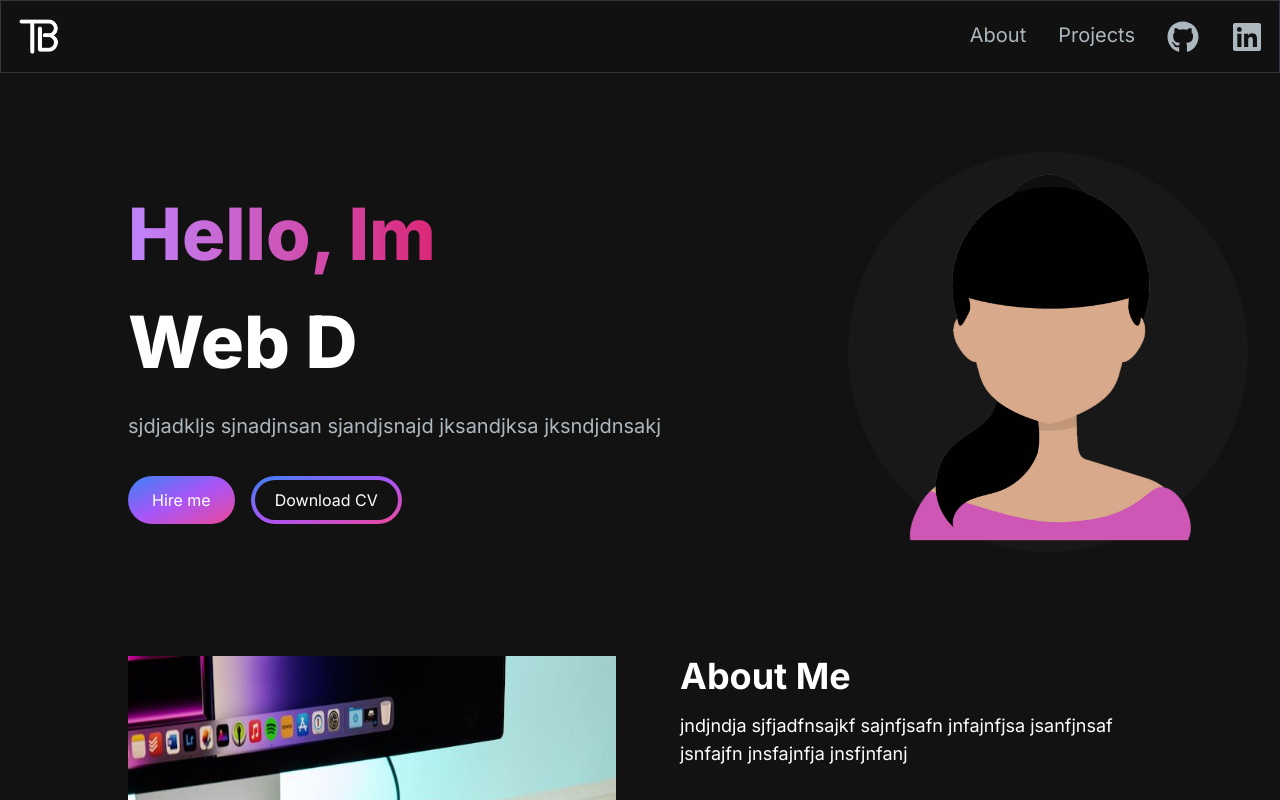
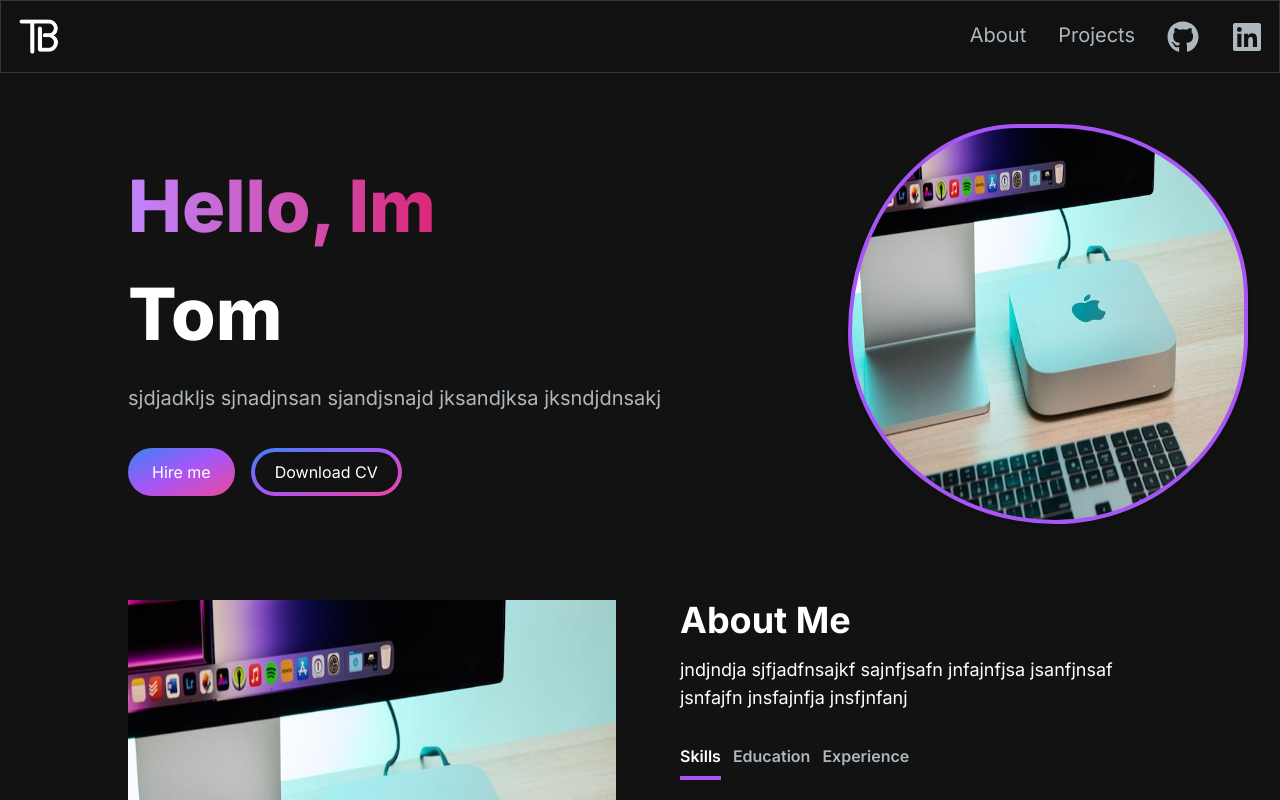
Before and after one commit to tomBlaine/portfolio-website, a Next.js app: page / in a window 1280 px wide. Shown: the top 800 px of the page. Built offline with nearby package versions, Linux system fonts and the light colour scheme.

Commit message:
removed type animation and added hero image blob

```diff
--- a/src/app/components/HeroSection.jsx
+++ b/src/app/components/HeroSection.jsx
@@ -1,8 +1,15 @@
 "use client";
 import React from 'react';
 import Image from 'next/image';
-import { TypeAnimation } from 'react-type-animation';
 import { motion } from "framer-motion";
+
+const variants = {
+  animate: {
+    borderRadius: ["60% 40% 30% 70% / 60% 30% 70% 40%", "30% 60% 70% 40% / 50% 60% 30% 60%", "60% 40% 30% 70% / 60% 30% 70% 40%"],
+    transition: { duration: 8, repeat: Infinity, ease: "easeInOut" }
+  }
+};
+
 const HeroSection = () => {
   return (
     <section id="hero" className="lg:py-10 scroll-mt-24 lg:ml-20">
@@ -17,21 +24,7 @@ const HeroSection = () => {
                 <h1 className="text-white mb-4 text-4xl lg:text-7xl lg:leading-normal sm:text-5xl font-extrabold">
                     <span className="text-transparent bg-clip-text bg-gradient-to-r from-primary-400 to-secondary-600">Hello, Im{" "}</span>
                     <br/>
-                    <TypeAnimation
-      sequence={[
-        'Tom',
-        1000,
-        'Mobile Developer',
-        1000,
-        'Web Developer',
-        1000,
-        'UI/UX Designer',
-        1000
-      ]}
-      wrapper="span"
-      speed={50}
-      repeat={Infinity}
-    />
+                    Tom
                 </h1>
                 <p className="text-[#ADB7BE] text-base sm:text-lg mb-6 lg:text-xl">
                     sjdjadkljs sjnadjnsan sjandjsnajd jksandjksa jksndjdnsakj
@@ -51,14 +44,12 @@ const HeroSection = () => {
               transition= {{ duration: 0.6 }}
               className="col-span-4 place-self-center mt-4 lg:mt-0"
             >
-                <div className="rounded-full bg-[#181818] w-[250px] h-[250px] lg:w-[400px] lg:h-[400px] relative">
-                    <Image
-                      src="/images/hero-image1.png"
-                      alt="hero image"
-                      className="absolute transform -translate-x-1/2 -translate-y-1/2 top-1/2 left-1/2"
-                      width={300}
-                      height={300}
-                    />
+                <div className="relative">
+                <motion.div
+                    className="bg-[url('/images/mac.jpeg')] w-[25rem] h-[25rem] bg-cover bg-cente border-primary-500 border-4 shadow-md absolute transform -translate-x-1/2 -translate-y-1/2 top-1/2 left-1/2"
+                    variants={variants}
+                    animate="animate"
+                />
                 </div>
             </motion.div>
 
```
